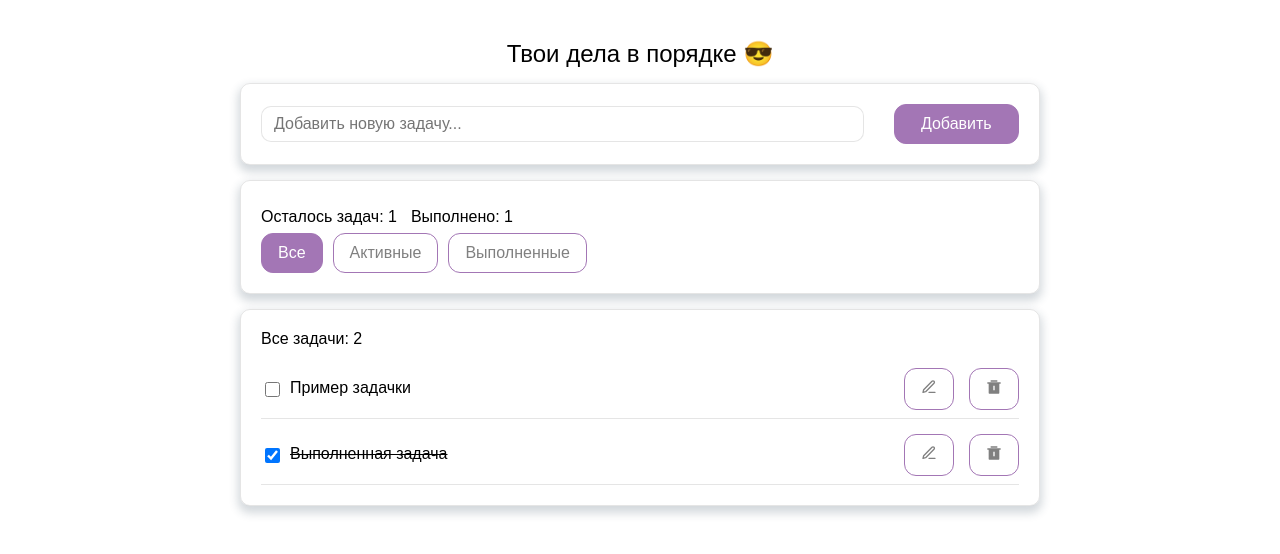
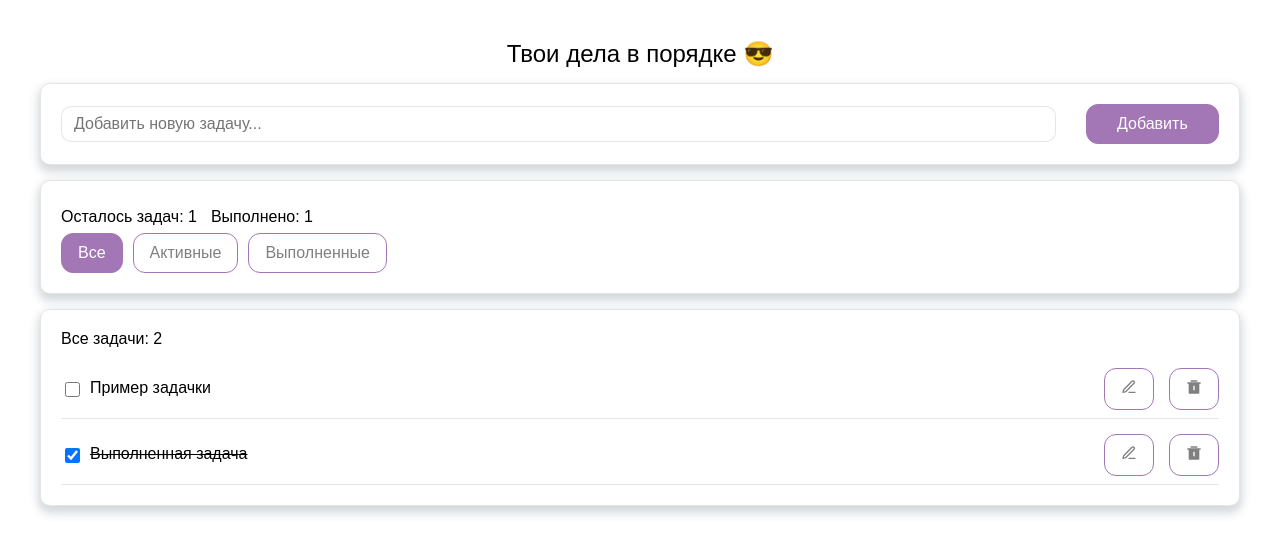
Before and after one commit to Katrinmark2000/ToDo_Task, a React (Vite) app: page / in a window 1280 px wide. Shown: the top 554 px of the page. Built offline with nearby package versions, Linux system fonts and the light colour scheme.

Commit message:
fisx: поправила ширину контейнера

```diff
--- a/src/app/app.module.scss
+++ b/src/app/app.module.scss
@@ -1,5 +1,6 @@
 .app {
-    width: 800px;
+    width: 100%;
+    max-width: 1200px;
     height: fit-content;
     margin: 40px auto;
     display: flex;
```
